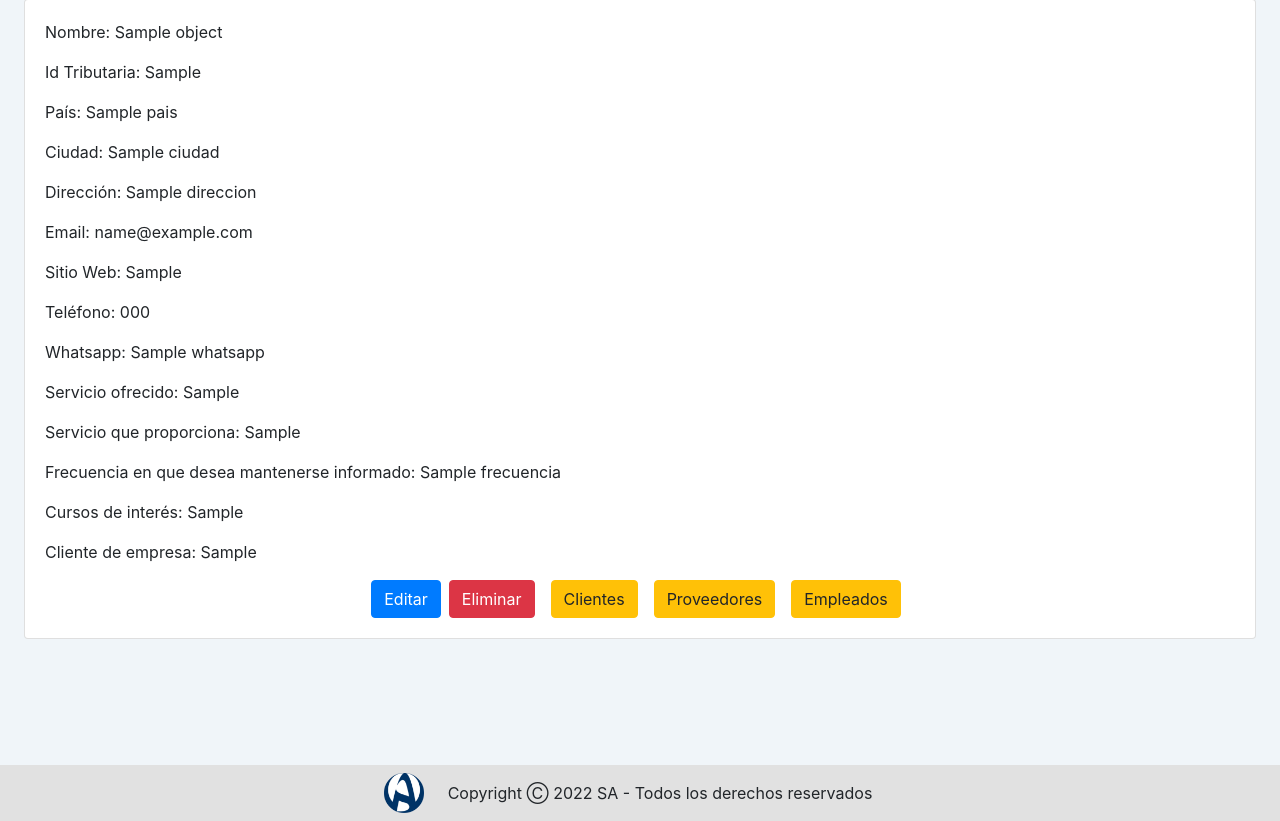
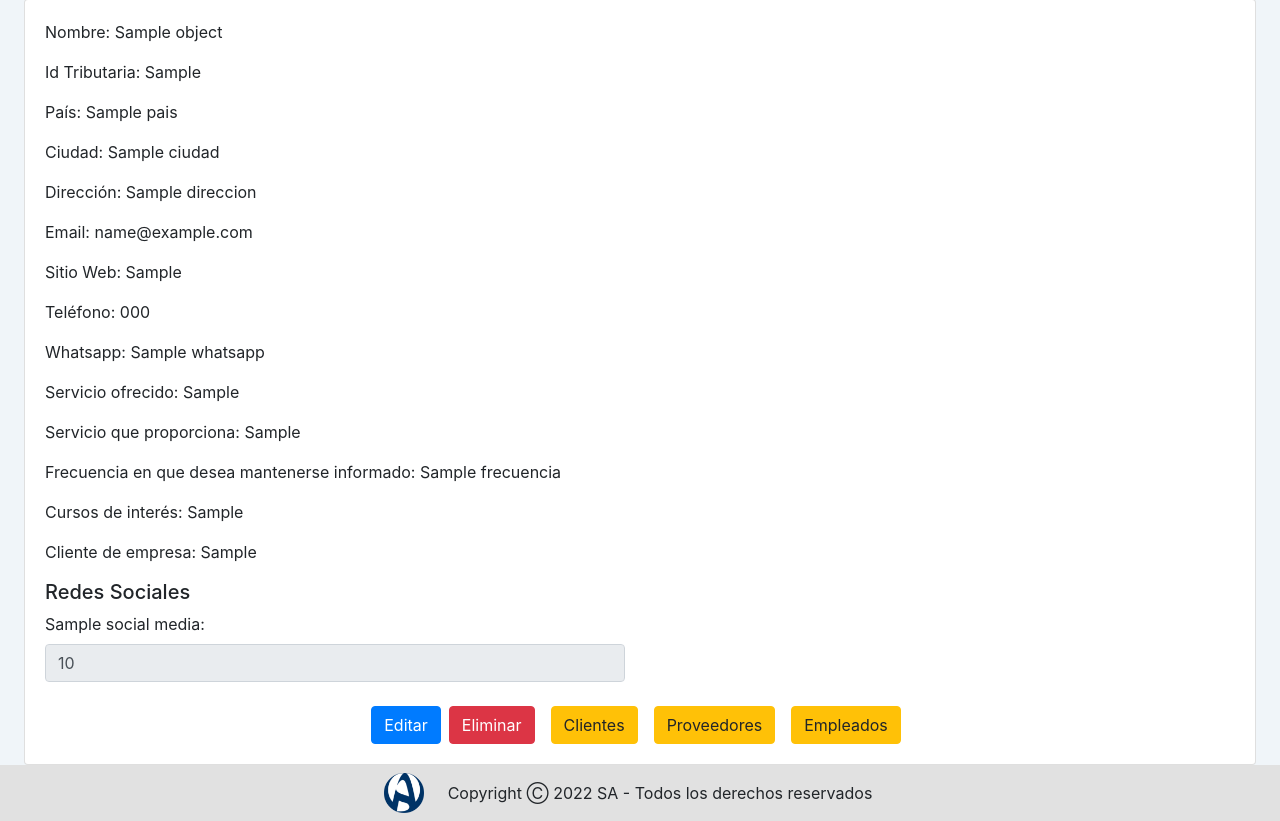
Before and after one commit to ruggieroDaniela/3-lab1-ati2-main, a Django app: template lab_ati/templates/pages/business/detail.html in a window 1280 px wide. Shown: the part 191-1012 px from the top of the page. Run offline with Django 4.2, Linux system fonts and the light colour scheme; the template is opened without the code that fills it: most values are stand-ins (such as "Sample title", 1, 10 or a date in 2020); some libraries are stand-ins or nearby versions.

Commit message:
redes sociales en empresa

```diff
--- a/lab_ati/templates/pages/business/detail.html
+++ b/lab_ati/templates/pages/business/detail.html
@@ -23,7 +23,33 @@
             {% if object.cliente_empresa %}
                 <p class="card-text"> {% trans 'Cliente de empresa' %}: {{ object.cliente_empresa }}</p>
             {% endif %}
-            <section class="d-flex justify-content-center">
+
+            {% if object.redes_sociales.all %}
+                <div class="row">
+                    <div class="col input-group">
+                        <h5>{% trans "Redes Sociales" %}</h5>
+                        <ul class="list-group list-group w-100" id="socialNetworkList" ></ul>
+                    </div>
+                </div>
+                {% for social_media in object.redes_sociales.all %}
+                <div class="row">
+                    <div class="col-6">
+                        <label class="form-label">{{ social_media.nombre }}:</label>
+                        <input
+                            type="{{ field.field.widget.input_type }}"
+                            class="form-control"
+                            name="{{ field.name }}"
+                            aria-describedby="helpId"
+                            placeholder="{{ field.label }}"
+                            value="{{ social_media.valor }}"
+                            disabled
+                        >
+                    </div>
+                </div>
+                {% endfor %}
+            {% endif %}
+
+            <section class="d-flex justify-content-center pt-4">
                 <a href="{% url 'empresa:edit-business' pk=object.id %}">
                     <button class="btn btn-primary">
                         {% trans 'Editar' %}
```
